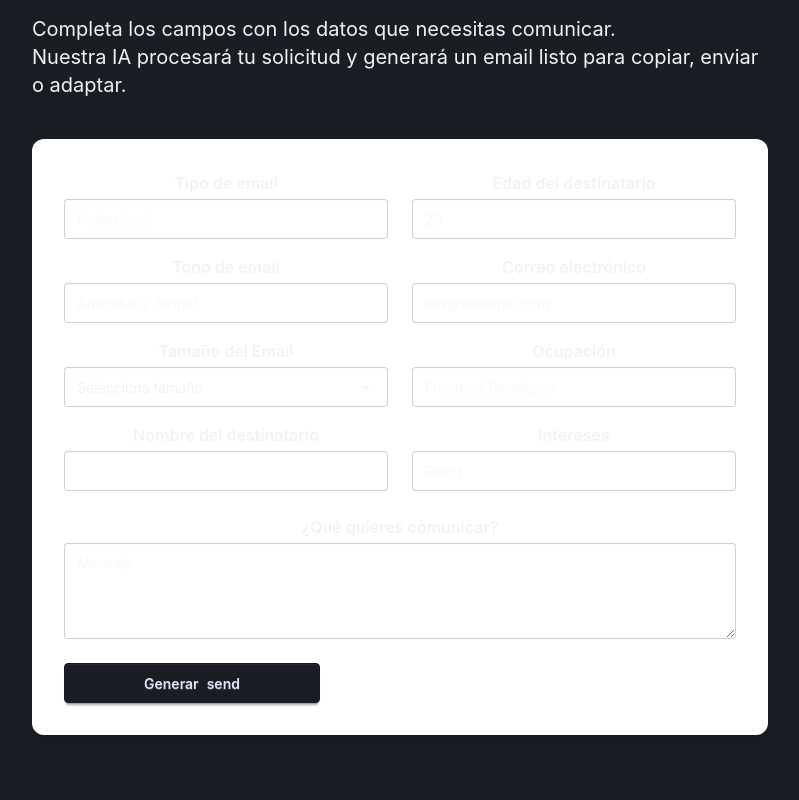
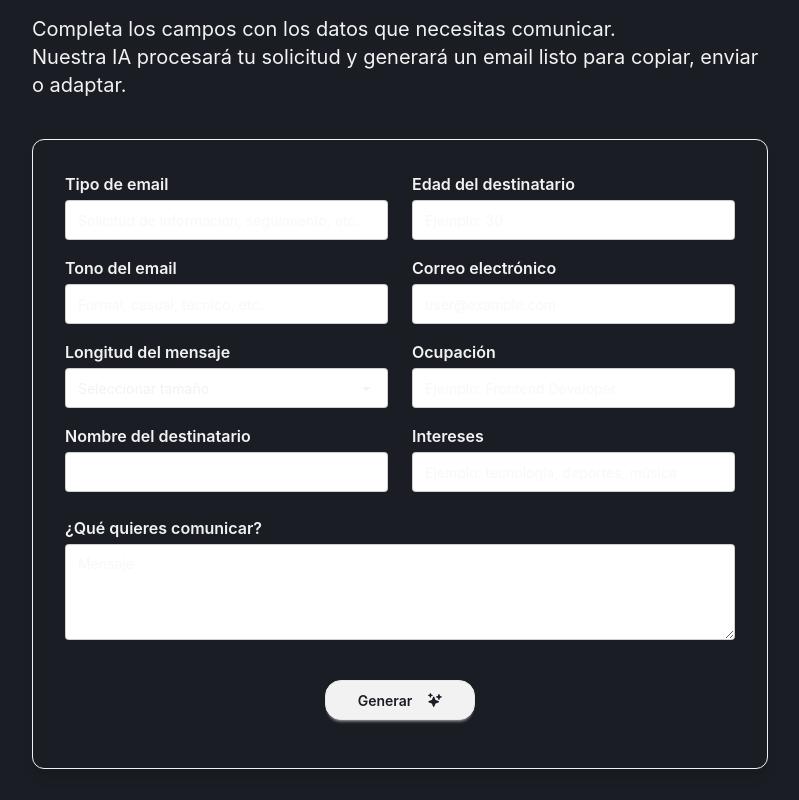
Before and after one commit to LuiangDev/express-team12, a React (Vite) app in the folder client/: page /generate in a window 1280 px wide. Shown: the part 260-1060 px from the top of the page, without its empty margins (240-1039 px from the left). Built offline with nearby package versions, Linux system fonts and the light colour scheme.

Commit message:
View form buttons update

```diff
--- a/client/src/components/form/FormGenerateMail.tsx
+++ b/client/src/components/form/FormGenerateMail.tsx
@@ -1,6 +1,9 @@
 import { Formik, Form, Field, ErrorMessage } from "formik";
 import { generateMail } from "../../services/appServices";
 import { validationSchema } from "../../schemas/validationSchema";
+import { IoSparkles } from "react-icons/io5";
+import { FaCopy } from "react-icons/fa";
+import { MdCleaningServices } from "react-icons/md";
 import { useState } from "react";
 
 export interface Payload {
@@ -22,6 +25,12 @@ export const FormGenerateMail = () => {
   const handleReset = (resetForm: () => void) => {
     resetForm();
     setMailResponse(null);
+  };
+
+  const handleCopy = () => {
+    if (mailResponse) {
+      navigator.clipboard.writeText(mailResponse);
+    }
   };
 
   return (
@@ -55,8 +64,8 @@ export const FormGenerateMail = () => {
       }}
     >
       {({ resetForm }) => (
-        <Form className="w-full max-w-4xl mx-auto bg-base-100 p-8 rounded-xl shadow-lg space-y-6">
-          <div className="grid grid-cols-1 md:grid-cols-2 gap-6">
+        <Form className="w-full max-w-4xl mx-auto border-1 p-8 rounded-xl shadow-lg space-y-6">
+          <div className="grid grid-cols-1 md:grid-cols-2 gap-6 text-left">
             {/* Columna izquierda */}
             <div className="flex flex-col gap-4">
               <fieldset className="flex flex-col">
@@ -66,7 +75,7 @@ export const FormGenerateMail = () => {
                 <Field
                   type="text"
                   className="input input-bordered w-full"
-                  placeholder="Profesional"
+                  placeholder="Solicitud de información, seguimiento, etc."
                   name="type"
                 />
                 {/*   <p className="label">Indica la intención</p> */}
@@ -79,12 +88,12 @@ export const FormGenerateMail = () => {
 
               <fieldset className="flex flex-col">
                 <legend className="label-text font-semibold mb-1">
-                  Tono de email
+                  Tono del email
                 </legend>
                 <Field
                   type="text"
                   className="input input-bordered w-full"
-                  placeholder="Amigable y formal"
+                  placeholder="Formal, casual, técnico, etc."
                   name="tone"
                 />
                 {/*     <p className="label">Indica el tono (Tecnico, casual, etc)</p> */}
@@ -97,7 +106,7 @@ export const FormGenerateMail = () => {
 
               <fieldset className="flex flex-col">
                 <legend className="label-text font-semibold mb-1">
-                  Tamaño del Email
+                  Longitud del mensaje
                 </legend>
                 <Field
                   as="select"
@@ -105,7 +114,7 @@ export const FormGenerateMail = () => {
                   name="length"
                 >
                   <option disabled={true} value="pequeño">
-                    Selecciona tamaño
+                    Seleccionar tamaño
                   </option>
                   <option value="corto">Pequeño (50 palabras)</option>
                   <option value="medio">Mediano (100 palabras)</option>
@@ -125,7 +134,6 @@ export const FormGenerateMail = () => {
                 <Field
                   type="text"
                   className="input input-bordered w-full"
-                  placeholder="Juan Perez"
                   name="name"
                 />
                 <ErrorMessage
@@ -145,7 +153,7 @@ export const FormGenerateMail = () => {
                 <Field
                   type="number"
                   className="input input-bordered w-full"
-                  placeholder="23"
+                  placeholder="Ejemplo: 30"
                   name="age"
                 />
                 <ErrorMessage
@@ -162,7 +170,7 @@ export const FormGenerateMail = () => {
                 <Field
                   type="email"
                   className="input input-bordered w-full"
-                  placeholder="luis@example.com"
+                  placeholder="user@example.com"
                   name="email"
                 />
                 <ErrorMessage
@@ -179,7 +187,7 @@ export const FormGenerateMail = () => {
                 <Field
                   type="text"
                   className="input input-bordered w-full"
-                  placeholder="Frontend Developer"
+                  placeholder="Ejemplo: Frontend Developer"
                   name="occupation"
                 />
                 <ErrorMessage
@@ -196,7 +204,7 @@ export const FormGenerateMail = () => {
                 <Field
                   type="text"
                   className="input input-bordered w-full"
-                  placeholder="React"
+                  placeholder="Ejemplo: tecnología, deportes, música"
                   name="interests"
                 />
                 <ErrorMessage
@@ -232,7 +240,8 @@ export const FormGenerateMail = () => {
                 <div className="flex flex-col space-y-3 md:col-span-1">
                   <fieldset className="flex flex-col">
                     <legend className="label-text font-semibold mb-1">
-                      Respuesta del backend
+                      Correo generado. Puedes copiarlo, editarlo o ajustarlo
+                      según tus necesidades.
                     </legend>
                     <div
                       id="response"
@@ -247,27 +256,36 @@ export const FormGenerateMail = () => {
           </div>
 
           {/* Botón */}
-          <div className="text-center">
-            <button
-              className="btn btn-primary btn-wide flex items-center gap-2"
-              type="submit"
-              onClick={() => {
-                if (mailResponse) {
-                  handleReset(resetForm);
-                }
-              }}
-            >
-              {mailResponse ? (
-                <>
-                  Limpiar <span className="material-icons">refresh</span>
-                </>
-              ) : (
-                <>
-                  Generar <span className="material-icons">send</span>
-                </>
-              )}
-            </button>
-          </div>
+          {mailResponse ? (
+            <div className="flex justify-between items-center mt-10 mb-4 w-full max-w-xs mx-auto">
+              <button
+                type="button"
+                onClick={handleCopy}
+                className="btn bg-gradient-custom text-white rounded-2xl px-8 flex items-center gap-2"
+              >
+                <FaCopy className="ml-2" />
+                Copiar
+              </button>
+
+              <button
+                className="btn bg-[var(--color-quinary)] rounded-2xl text-primary btn-md px-8 flex items-center gap-2"
+                type="submit"
+                onClick={() => handleReset(resetForm)}
+              >
+                <MdCleaningServices className="ml-2 text-primary" />
+                Limpiar
+              </button>
+            </div>
+          ) : (
+            <div className="text-center mt-10 mb-4 flex justify-center">
+              <button
+                className="btn bg-[var(--color-quinary)] rounded-2xl text-primary btn-md px-8 flex items-center gap-2"
+                type="submit"
+              >
+                Generar <IoSparkles className="ml-2 text-primary" />
+              </button>
+            </div>
+          )}
         </Form>
       )}
     </Formik>
```
